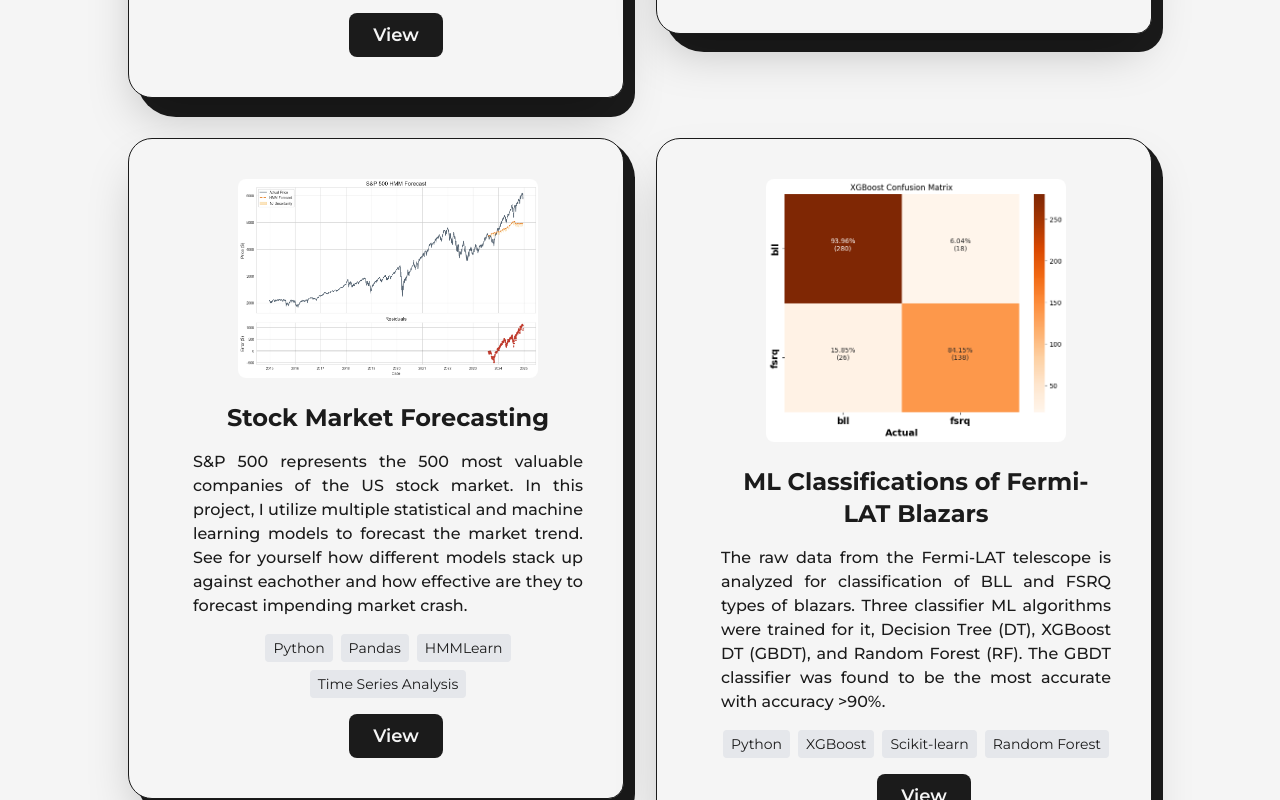
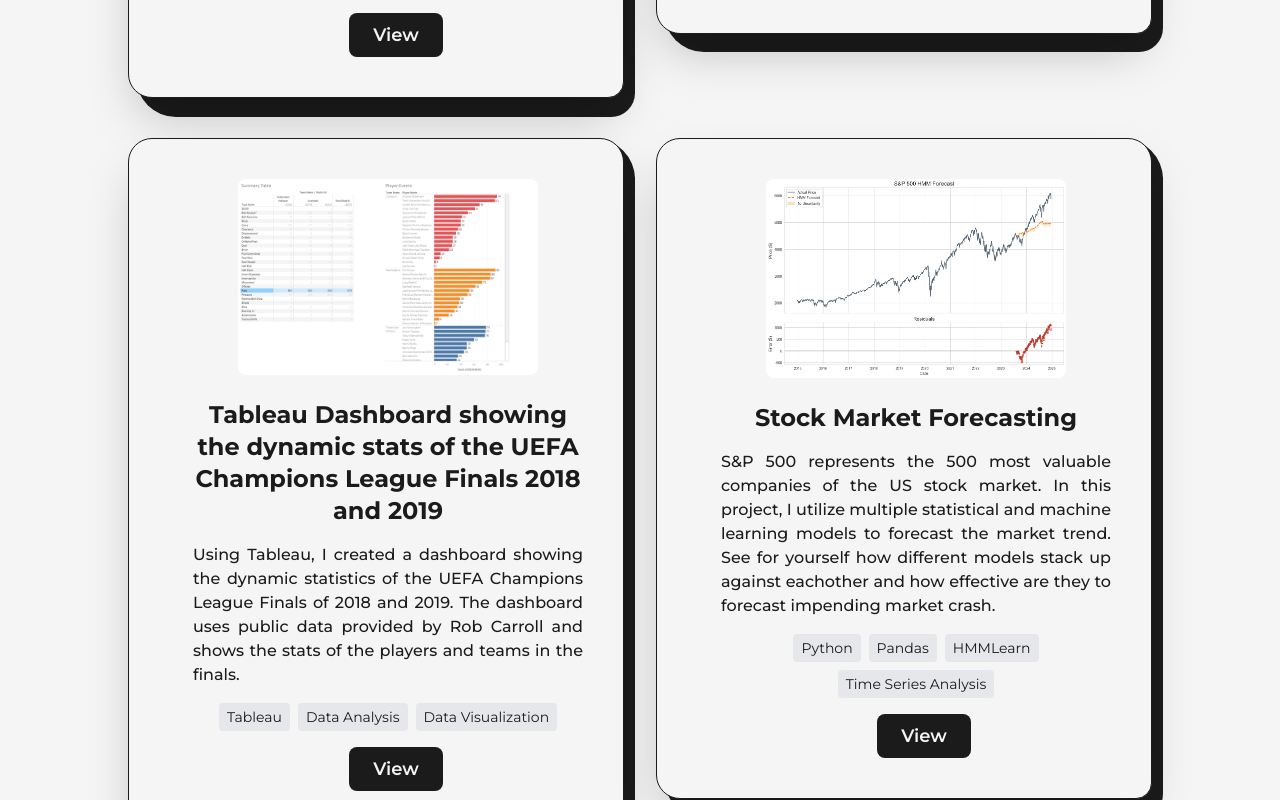
Before and after one commit to KshitijAdhikaree/sagar-portfolio, a Next.js app: page /projects in a window 1280 px wide. Shown: the part 840-1640 px from the top of the page. Built offline with nearby package versions, Linux system fonts and the light colour scheme.

Commit message:
Add Tableau Dashboard UCL Final Stats to projectData and the relevant image file

```diff
--- a/public/projectData.js
+++ b/public/projectData.js
@@ -1,6 +1,6 @@
 export const ProjectData = [
   {
-    id: 10,
+    id: 11,
     title:
     "ArcGIS Pro Mapping showing the wildfire hotspots in the Carolinas",
     description:
@@ -17,6 +17,15 @@
     link: "https://github.com/sagara92/SAs_Research_Assistant",
     image: "RAG_assistant_screenshot.png",
     tech: ["Python", "LangChain", "RAG", "NLP", "Streamlit"]
+  },{
+    id: 10,
+    title:
+    "Tableau Dashboard showing the dynamic stats of the UEFA Champions League Finals 2018 and 2019",
+    description:
+    "Using Tableau, I created a dashboard showing the dynamic statistics of the UEFA Champions League Finals of 2018 and 2019. The dashboard uses public data provided by Rob Carroll and shows the stats of the players and teams in the finals.",
+    link: "https://public.tableau.com/app/profile/sagar.adhikari3047/viz/UCL_2018_19_Final_Dashboard/Dashboard",
+    image: "TableauDashboard.png",
+    tech: ["Tableau", "Data Analysis", "Data Visualization"]
   },{
     id: 7,
     title:
```
Also changed, not shown: public/images/TableauDashboard.png (added).
